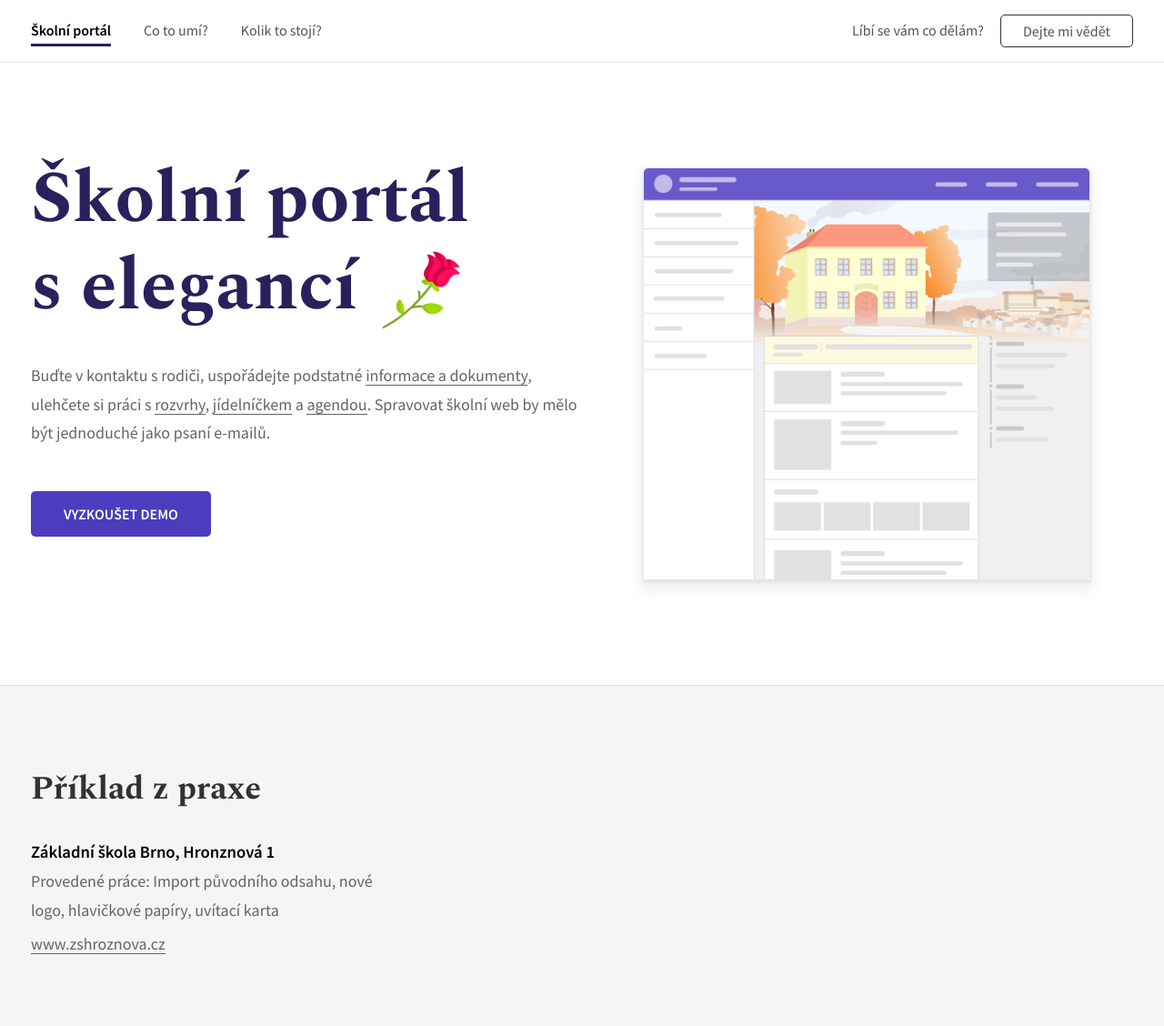
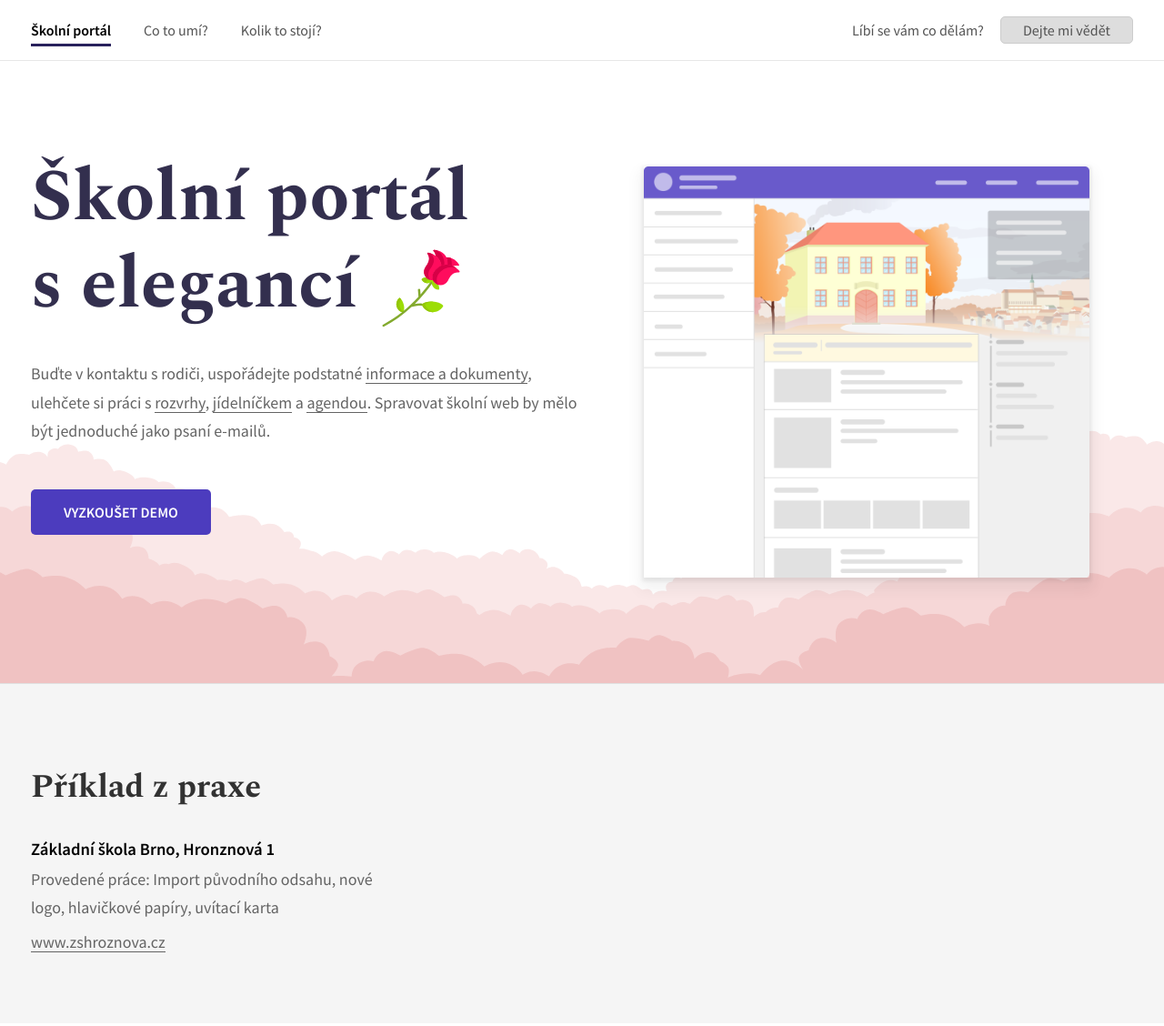
Before and after one commit to karelsuchomel/nastrojeproskoly.cz, a Jekyll site: the page built from index.md, in a window 1280 px wide. Shown: the whole page at 91% size. Built offline with Jekyll 4.4.1, drawn with Linux system fonts in a browser that asks for light colours.

Commit message:
Added backgournd image for home page hero card

```diff
--- a/_includes/top-bar.html
+++ b/_includes/top-bar.html
@@ -38,7 +38,8 @@
 				<a>Líbí se vám co dělám?</a>
 			</li>
 			<li class="button">
-				<a>Dejte mi vědět</a>
+				<a class="desktop">Dejte mi vědět</a>
+				<a class="mobile">Kontakt</a>
 			</li>
 		</ul>
 	</nav>
--- a/_layouts/home.html
+++ b/_layouts/home.html
@@ -4,7 +4,9 @@
 
 <div id="page-wrapper">
 
-<div class="segment-wrapper" id="hero-card">
+<div id="hero-card">
+	{% include home-page-bg.svg %}
+	<div class="segment-wrapper" id="hero-card-content">
 	<div class="segment-half">
 		<h1>
 			Školní portál<br />s elegancí{% include rose-minified-svg.svg %}
@@ -35,6 +37,7 @@
 			/>
 		</picture>
 	</div>
+	</div>
 </div>
 
 <div class="segment-wrapper grey-backdrop" id="examples-homepage-segment">
--- a/_sass/home-page/hero-card.sass
+++ b/_sass/home-page/hero-card.sass
@@ -1,4 +1,16 @@
-#hero-card .segment-half
+#hero-card
+	position: relative
+	> svg
+		position: absolute
+		bottom: 0
+		left: 0
+		right: 0
+		max-width: 100%
+		height: auto
+		display: block
+
+
+#hero-card-content .segment-half
 	&:nth-child(2)
 		padding: 48px
 		padding-left: 68px
@@ -6,7 +18,7 @@
 
 	h1
 		margin: 34px 0
-		color: #28215C
+		color: #332F4E
 		font-family: Spectral, serif
 		font-size: 80px
 		line-height: 1.2
--- a/_sass/top-bar/top-bar.sass
+++ b/_sass/top-bar/top-bar.sass
@@ -38,6 +38,7 @@ nav
 				padding: 24px 18px
 
 				color: #545454
+				line-height: 18px
 				text-decoration: none
 				transition: color 0.15s
 
@@ -95,17 +96,18 @@ nav
 
 	ul
 		> .button
-			padding: 16px 0
+			padding: 18px 0
 			-webkit-user-select: none
 			-moz-user-select: none
 			-ms-user-select: none
 			user-select: none
 			a
 				cursor: pointer
-				padding: 8px 24px
-				border: 1px solid #323232
+				padding: 5px 24px
+				border: 1px solid #CCC
+				background-color: #DDD
 				border-radius: 5px
-				transition: color 0.15s, background-color 0.15s
+				transition: color 0.15s, background-color 0.15s, border 0.15s
 
 				&:hover
 					color: white
@@ -117,6 +119,9 @@ nav
 					color: white
 					border: 1px solid #B0003A
 					background-color: #B0003A
+
+			.mobile
+				display: none
 
 		> .faded a
 			color: #545454
@@ -138,8 +143,7 @@ nav
 	#main-menu-toggle
 		display: block
 		float: left
-		border: 1px solid #323232
-		padding: 7px 12px
+		padding: 5px 12px
 		border-radius: 5px
 		-webkit-user-select: none
 		-moz-user-select: none
@@ -159,7 +163,6 @@ nav
 
 		&:hover
 			color: white
-			border: 1px solid #D70047
 			background-color: #D70047
 			svg .icon
 				fill: white
@@ -167,7 +170,6 @@ nav
 		&:active
 			transition: background-color 0s
 			color: white
-			border: 1px solid #B0003A
 			background-color: #B0003A
 
 
@@ -208,8 +210,13 @@ nav
 
 @media screen and (max-width: 420px)
 	#secondary-navigation
-		ul > .button a
-			padding: 8px 16px
+		ul > .button
+			a
+				padding: 5px 16px
+			.desktop
+				display: none
+			.mobile
+				display: block
 
 	#main-navigation
 		ul
```
Also changed, not shown: _includes/home-page-bg.svg (added), assets/images/tfs-present-home-page-bg.svg (added).
